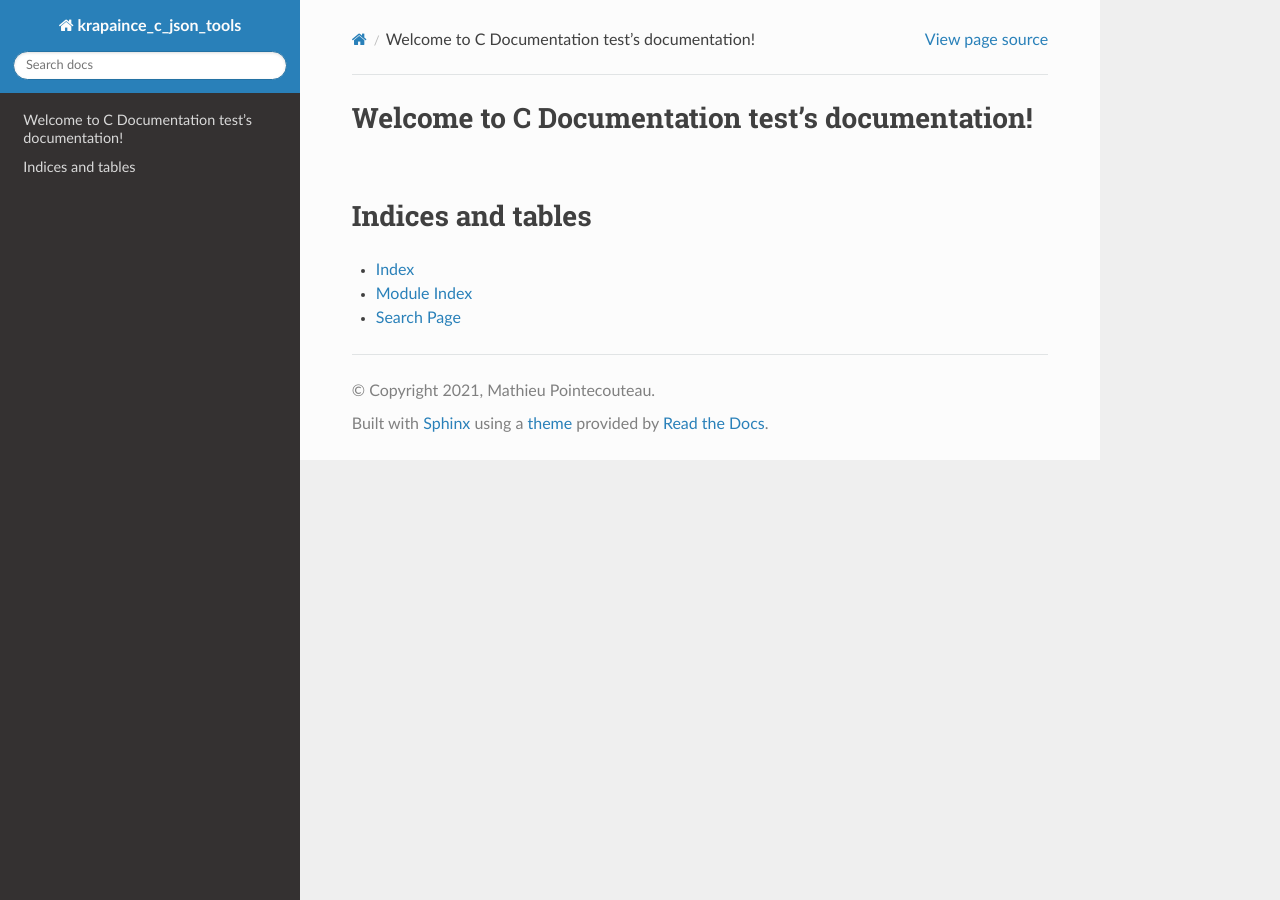
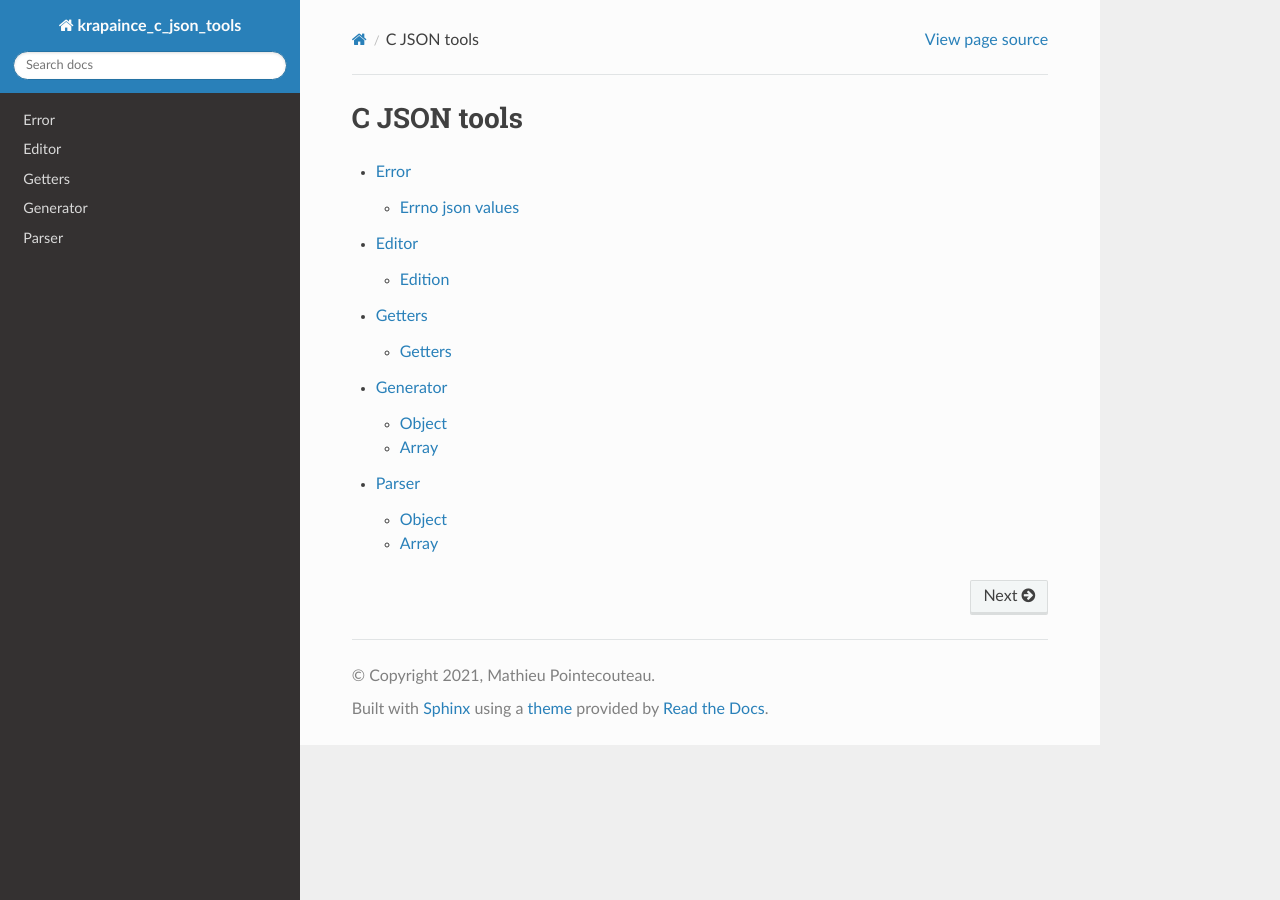
Before and after one commit to Krapaince/c_json_tools, a Sphinx documentation site: the page built from doc/index.rst, in a window 1280 px wide. Built offline with Sphinx 7.4.7 and the Read the Docs theme 2.0.0, drawn with Linux system fonts in a browser that asks for light colours.

Commit message:
Add Sphinx .rst files for documentation purpose
Add .rst files which use the groups in the XML exported by Doxygen in
order to create the documentation with Sphinx.

```diff
--- a/doc/conf.py
+++ b/doc/conf.py
@@ -12,6 +12,7 @@
 #
 # import os
 import sys
+import sphinx_rtd_theme
 # sys.path.insert(0, os.path.abspath('.'))
 
 # -- Project information -----------------------------------------------------
@@ -28,7 +29,10 @@ release = '0.9'
 # Add any Sphinx extension module names here, as strings. They can be
 # extensions coming with Sphinx (named 'sphinx.ext.*') or your custom
 # ones.
-extensions = [ "breathe" ]
+extensions = [
+    "breathe",
+    "sphinx_rtd_theme",
+]
 
 # Add any paths that contain templates here, relative to this directory.
 templates_path = ['_templates']
@@ -44,7 +48,8 @@ exclude_patterns = ['_build', 'Thumbs.db', '.DS_Store']
 # The theme to use for HTML and HTML Help pages.  See the documentation for
 # a list of builtin themes.
 #
-html_theme = 'sphinx_rtd_theme'
+
+html_theme = "sphinx_rtd_theme"
 
 # Add any paths that contain custom static files (such as style sheets) here,
 # relative to this directory. They are copied after the builtin static files,
--- /dev/null
+++ b/doc/error.rst
@@ -0,0 +1,8 @@
+Error
+==========
+
+Errno json values
+-----------------
+
+.. doxygengroup:: ErrorErrno
+.. doxygengroup:: ErrorErrnoValues
--- /dev/null
+++ b/doc/generator.rst
@@ -0,0 +1,13 @@
+Generator
+=========
+
+.. doxygengroup:: GeneratorSetting
+
+Object
+------
+
+.. doxygengroup:: GeneratorObject
+
+Array
+-----
+.. doxygengroup:: GeneratorArray
--- /dev/null
+++ b/doc/getters.rst
@@ -0,0 +1,14 @@
+Getters
+============
+
+This is an exhaustive list of all the function which can get a value from a
+``json_object_t`` or a ``json_array_t``.
+
+Getters
+-------
+
+.. toctree::
+   :maxdepth: 2
+
+   getters/index
+   getters/key
--- a/doc/index.rst
+++ b/doc/index.rst
@@ -1,20 +1,11 @@
-.. C Documentation test documentation master file, created by
-   sphinx-quickstart on Thu Jan 14 10:08:38 2021.
-   You can adapt this file completely to your liking, but it should at least
-   contain the root `toctree` directive.
-
-Welcome to C Documentation test's documentation!
+C JSON tools
 ================================================
 
 .. toctree::
    :maxdepth: 2
-   :caption: Contents:
 
-
-
-Indices and tables
-==================
-
-* :ref:`genindex`
-* :ref:`modindex`
-* :ref:`search`
+   error
+   editor
+   getters
+   generator
+   parser
--- /dev/null
+++ b/doc/parser.rst
@@ -0,0 +1,12 @@
+Parser
+======
+
+Object
+------
+
+.. doxygengroup:: ParserObject
+
+Array
+-----
+
+.. doxygengroup:: ParserArray
```
Also changed, not shown: doc/editor.rst (added, +16 -0 lines), doc/editor/append.rst (added, +22 -0 lines), doc/editor/extract.rst (added, +56 -0 lines), doc/editor/set.rst (added, +36 -0 lines), doc/editor/unset.rst (added, +42 -0 lines), doc/getters/index.rst (added, +30 -0 lines), doc/getters/key.rst (added, +16 -0 lines).
